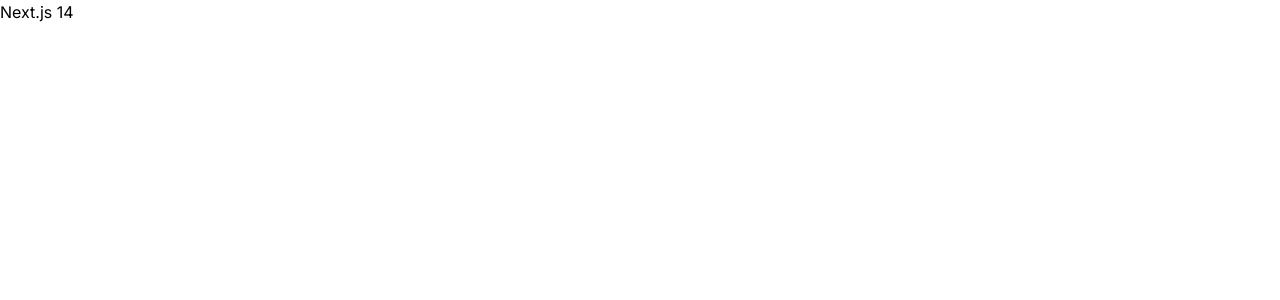
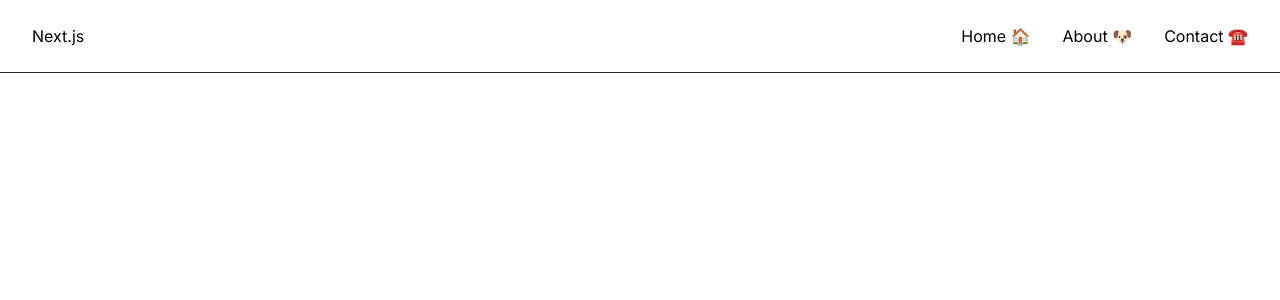
Before and after one commit to iFoxtrot33/dev-overflow, a Next.js app: page / in a window 1280 px wide. Shown: the top 300 px of the page. Built offline with nearby package versions, Linux system fonts and the light colour scheme.

Commit message:
feat: set up routing

```diff
--- /dev/null
+++ b/app/(root)/(home)/page.tsx
@@ -0,0 +1,7 @@
+import React from "react";
+
+const Home = () => {
+  return <div></div>;
+};
+
+export default Home;
--- a/app/layout.tsx
+++ b/app/layout.tsx
@@ -1,6 +1,7 @@
 import type { Metadata } from "next";
 import { Inter } from "next/font/google";
 import "./globals.css";
+import Navbar from "../components/Navbar";
 import React from "react";
 
 const inter = Inter({ subsets: ["latin"] });
@@ -17,7 +18,10 @@
 }>) {
   return (
     <html lang="en">
-      <body className={inter.className}>{children}</body>
+      <body className={inter.className}>
+        <Navbar />
+        {children}
+      </body>
     </html>
   );
 }
--- a/app/page.tsx
+++ /dev/null
@@ -1,7 +0,0 @@
-export default function Home() {
-  return (
-    <div>
-      <h1 className="h1-bold">Next.js 14</h1>
-    </div>
-  );
-}
--- /dev/null
+++ b/components/Navbar.module.css
@@ -0,0 +1,31 @@
+.nav {
+  width: 100%;
+  padding: 1.5rem 2rem;
+
+  display: flex;
+  align-items: center;
+  justify-content: space-between;
+  flex-wrap: wrap;
+
+  border-bottom: 1px solid #2c2c2c;
+}
+
+.links {
+  flex: 1;
+  list-style: none;
+
+  display: flex;
+  justify-content: end;
+  align-items: center;
+  gap: 2rem;
+}
+
+.links li {
+  white-space: nowrap;
+  cursor: pointer;
+}
+
+.links li:hover,
+.links li:active {
+  color: #0099ff;
+}
--- /dev/null
+++ b/components/Navbar.tsx
@@ -0,0 +1,26 @@
+import Link from "next/link";
+import styles from "./Navbar.module.css";
+
+const Navbar = () => {
+  return (
+    <header>
+      <nav className={styles.nav}>
+        <p>Next.js</p>
+
+        <ul className={styles.links}>
+          <Link href="/">
+            <li>Home 🏠</li>
+          </Link>
+          <Link href="/about">
+            <li>About 🐶</li>
+          </Link>
+          <Link href="/contact">
+            <li>Contact ☎️</li>
+          </Link>
+        </ul>
+      </nav>
+    </header>
+  );
+};
+
+export default Navbar;
```
Also changed, not shown: app/(auth)/layout.tsx (added, +11 -0 lines), app/(auth)/sign-in/page.tsx (added, +9 -0 lines), app/(auth)/sign-up/page.tsx (added, +9 -0 lines), app/(root)/ask-question/page.tsx (added, +7 -0 lines).
